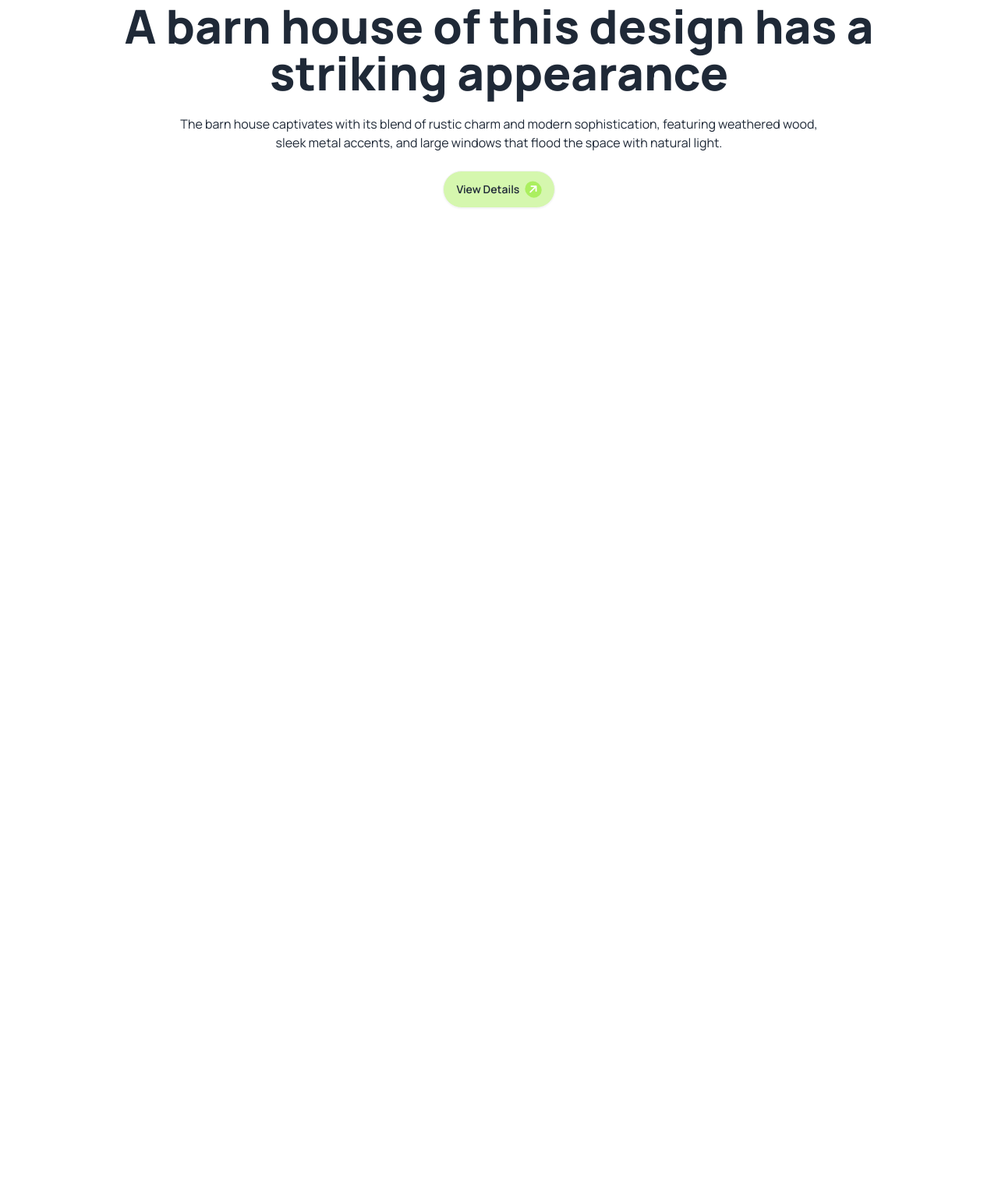
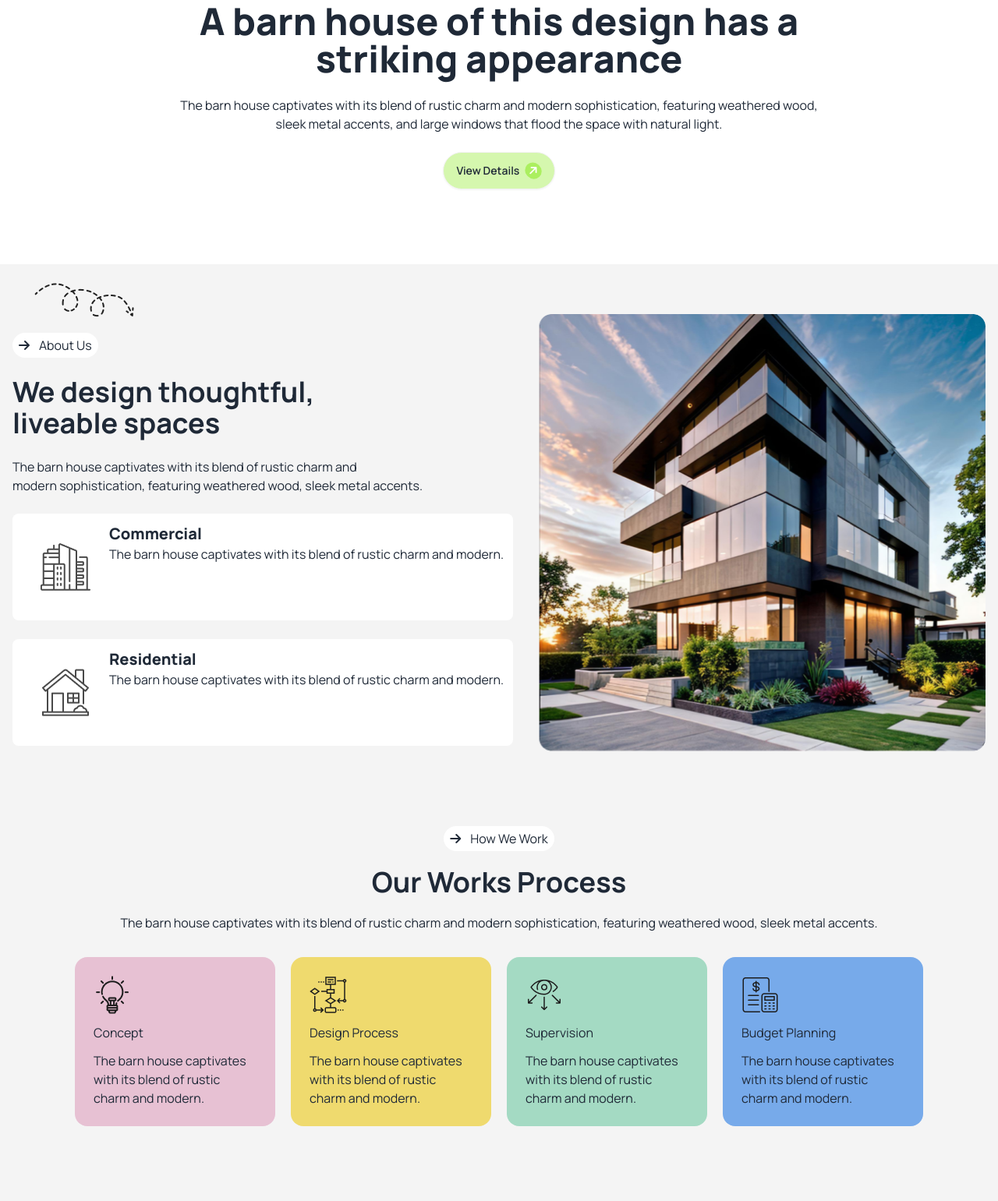
Before and after one commit to muhib085/Assignment-03, a plain HTML site: page index.html in a window 1280 px wide. Shown: the part 371-1912 px from the top of the page at 78% size. Before the commit the page ends 800 px from the top, so only its background shows below. Drawn offline with nearby package versions, Linux system fonts and the light colour scheme.

Commit message:
about us section and work process section done with responsiveness

```diff
--- a/index.html
+++ b/index.html
@@ -36,6 +36,12 @@
               clifford: "#da373d",
               "circle-arrow": "rgb(171, 239, 95)",
               "circle-arrow-light": "rgba(171, 239, 95, 0.5)",
+              "liveable-space-bg": "#F4F4F4",
+              "about-us-bg": "rgb(255, 255, 255)",
+              "first-cart-bg": "rgb(231, 193, 211)",
+              "second-cart-bg": "rgb(239, 218, 110)",
+              "third-cart-bg": "rgb(164, 218, 195)",
+              "fourth-cart-bg": "rgb(119, 170, 234)",
             },
           },
         },
@@ -43,16 +49,16 @@
     </script>
   </head>
   <body class="font-primary">
-    <header class="xl:container mx-auto">
+    <header>
       <!-- navbar -->
 
       <!-- Banner section -->
       <section>
-        <div class="text-center space-y-6">
+        <div class="text-center space-y-6 px-5">
           <div class="flex justify-center">
             <img src="./assets/banner.png" alt="" />
           </div>
-          <h2 class="text-6xl font-extrabold">
+          <h2 class="text-5xl font-extrabold">
             A barn house of this design has a <br />
             striking appearance
           </h2>
@@ -62,7 +68,9 @@
             sleek metal accents, and large windows that flood the space with
             natural light.
           </p>
-          <button class="btn bg-circle-arrow-light rounded-full">
+          <button
+            class="btn bg-circle-arrow-light rounded-full sm:w-full lg:w-auto"
+          >
             View Details
             <i
               class="fa-solid fa-arrow-right bg-circle-arrow text-white p-1 rounded-full -rotate-45"
@@ -77,8 +85,114 @@
     <main>
       <!-- livable space -->
 
-      <section>
-        <div></div>
+      <section class="bg-liveable-space-bg mt-24">
+        <div class="lg:flex lg:justify-center pt-16 gap-8">
+          <!-- left div -->
+          <div class="space-y-6 relative text-center lg:text-left">
+            <div class="hidden sm:block absolute left-7 -top-10">
+              <img src="./assets/Vector.png" alt="" />
+            </div>
+            <button class="bg-about-us-bg px-2 py-1 rounded-full">
+              <i class="fa-solid fa-arrow-right pr-3"></i>About Us
+            </button>
+            <h3 class="font-bold text-4xl">
+              We design thoughtful,<br />
+              liveable spaces
+            </h3>
+            <p>
+              The barn house captivates with its blend of rustic charm and
+              <br />
+              modern sophistication, featuring weathered wood, sleek metal
+              accents.
+            </p>
+            <!-- cart div-01 -->
+            <div class="flex bg-about-us-bg p-3 rounded-lg">
+              <div class="p-6">
+                <img src="./assets/commercial.png" alt="" />
+              </div>
+              <div>
+                <h3 class="text-xl font-extrabold">Commercial</h3>
+                <p>
+                  The barn house captivates with its blend of rustic charm and
+                  modern.
+                </p>
+              </div>
+            </div>
+            <!-- cart div-02 -->
+            <div class="flex bg-about-us-bg p-3 rounded-lg">
+              <div class="p-6">
+                <img src="./assets/residential.png" alt="" />
+              </div>
+              <div>
+                <h3 class="text-xl font-extrabold">Residential</h3>
+                <p>
+                  The barn house captivates with its blend of rustic charm and
+                  modern.
+                </p>
+              </div>
+            </div>
+          </div>
+          <!-- right div -->
+          <div>
+            <img src="./assets/Rectangle.png" alt="" />
+          </div>
+        </div>
+      </section>
+
+      <!-- Our work process -->
+      <section class="bg-liveable-space-bg pb-24">
+        <div class="pt-24 text-center space-y-5">
+          <button class="bg-about-us-bg px-2 py-1 rounded-full">
+            <i class="fa-solid fa-arrow-right pr-3"></i>How We Work
+          </button>
+          <h3 class="font-bold text-4xl">Our Works Process</h3>
+          <p>
+            The barn house captivates with its blend of rustic charm and modern
+            sophistication, featuring weathered wood, sleek metal accents.
+          </p>
+        </div>
+
+        <!-- work process carts -->
+        <div
+          class="grid lg:grid-cols-4 gap-5 justify-items-center lg:px-24 mt-8"
+        >
+          <!-- single cart -->
+          <div class="bg-first-cart-bg p-6 rounded-2xl space-y-3">
+            <img src="./assets/concept.png" alt="" />
+            <h4>Concept</h4>
+            <p>
+              The barn house captivates with its blend of rustic charm and
+              modern.
+            </p>
+          </div>
+          <!-- single cart -->
+          <div class="bg-second-cart-bg p-6 rounded-2xl space-y-3">
+            <img src="./assets/flow-chart.png" alt="" />
+            <h4>Design Process</h4>
+            <p>
+              The barn house captivates with its blend of rustic charm and
+              modern.
+            </p>
+          </div>
+          <!-- single cart -->
+          <div class="bg-third-cart-bg p-6 rounded-2xl space-y-3">
+            <img src="./assets/vision.png" alt="" />
+            <h4>Supervision</h4>
+            <p>
+              The barn house captivates with its blend of rustic charm and
+              modern.
+            </p>
+          </div>
+          <!-- single cart -->
+          <div class="bg-fourth-cart-bg p-6 rounded-2xl space-y-3">
+            <img src="./assets/budget-planning.png" alt="" />
+            <h4>Budget Planning</h4>
+            <p>
+              The barn house captivates with its blend of rustic charm and
+              modern.
+            </p>
+          </div>
+        </div>
       </section>
     </main>
   </body>
```
Also changed, not shown: 1 other file.
